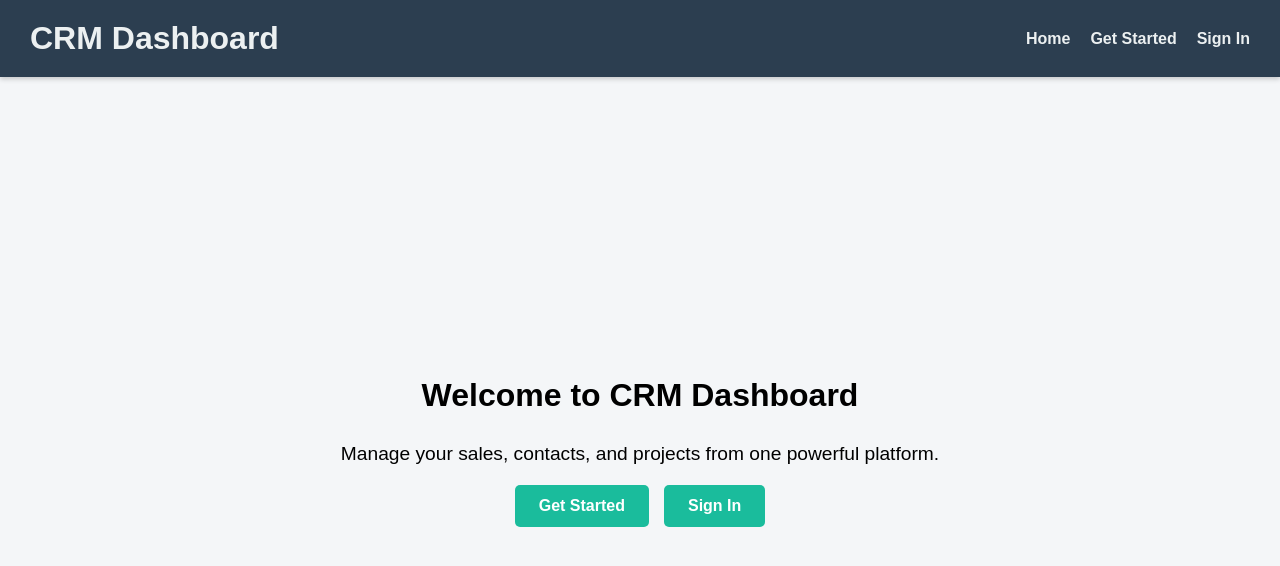
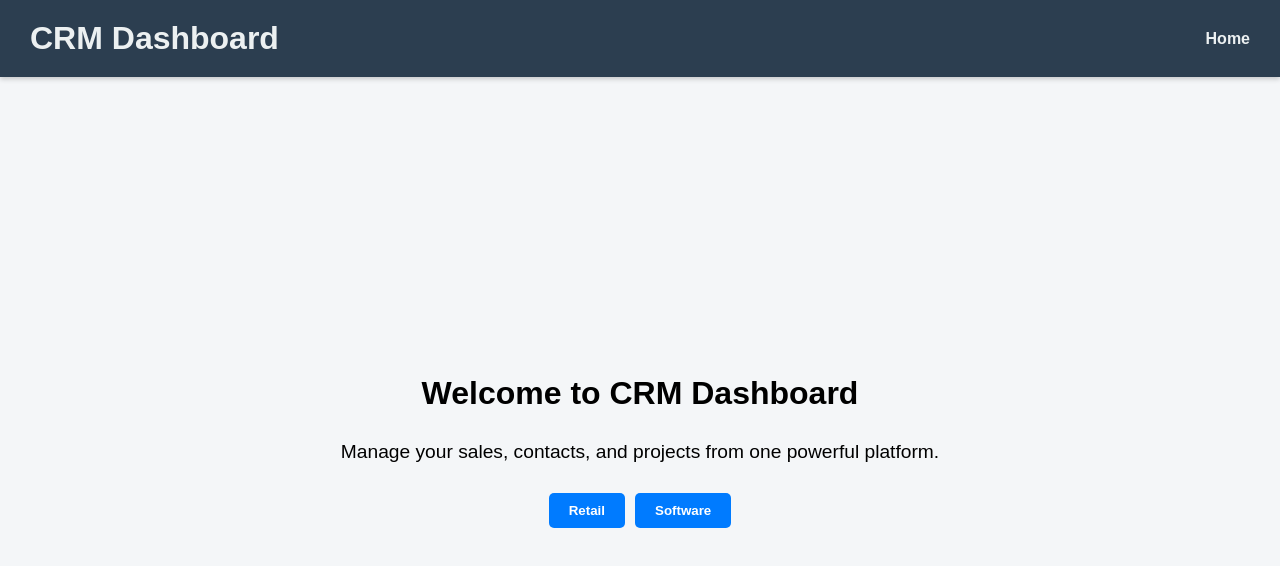
Before and after one commit to soorya-thejus/capstone, a React (Create React App) app in the folder Frontend/sales-crm-dashboard/: page / in a window 1280 px wide. Shown: the top 566 px of the page. Built offline with nearby package versions, Linux system fonts and the light colour scheme.

Commit message:
changed home with two options

```diff
--- a/Frontend/sales-crm-dashboard/src/components/Topbar.tsx
+++ b/Frontend/sales-crm-dashboard/src/components/Topbar.tsx
@@ -8,8 +8,6 @@ const Topbar: React.FC = () => {
       <h1>CRM Dashboard</h1>
       <nav className={styles.navLinks}>
         <Link to="/" className={styles.link}>Home</Link> {/* Added Home link */}
-        <Link to="/signup" className={styles.link}>Get Started</Link>
-        <Link to="/signin" className={styles.link}>Sign In</Link>
       </nav>
     </div>
   );
--- a/Frontend/sales-crm-dashboard/src/pages/Home.tsx
+++ b/Frontend/sales-crm-dashboard/src/pages/Home.tsx
@@ -1,18 +1,30 @@
 import React from 'react';
-import { Link } from 'react-router-dom';
+import { Link, useNavigate } from 'react-router-dom';
 import styles from '../styles/home.module.css';
-import Topbar from '../components/Topbar'; // Import the Topbar component
+import Topbar from '../components/Topbar';
 
 const Home: React.FC = () => {
+  const navigate = useNavigate();
+
+  const handleRetailClick = () => {
+    // Route to the retail service
+    navigate('/retail');
+  };
+
+  const handleSoftwareClick = () => {
+    // Route to CRM signup page
+    navigate('/signup');
+  };
+
   return (
     <div className={styles.homeContainer}>
-      <Topbar /> {/* Include the Topbar component */}
+      <Topbar />
       <main className={styles.mainContent}>
         <h2>Welcome to CRM Dashboard</h2>
         <p>Manage your sales, contacts, and projects from one powerful platform.</p>
         <div className={styles.buttons}>
-          <Link to="/signup" className={styles.button}>Get Started</Link>
-          <Link to="/signin" className={styles.button}>Sign In</Link>
+          <button onClick={handleRetailClick} className={styles.button}>Retail</button>
+          <button onClick={handleSoftwareClick} className={styles.button}>Software</button>
         </div>
       </main>
     </div>
--- a/Frontend/sales-crm-dashboard/src/styles/home.module.css
+++ b/Frontend/sales-crm-dashboard/src/styles/home.module.css
@@ -85,3 +85,21 @@
 .button:hover {
     background-color: #16a085; /* Darker shade on hover */
 }
+.buttons {
+  display: flex;
+  gap: 10px;
+}
+
+.button {
+  padding: 10px 20px;
+  background-color: #007bff;
+  color: white;
+  border: none;
+  border-radius: 5px;
+  cursor: pointer;
+  transition: background-color 0.3s ease;
+}
+
+.button:hover {
+  background-color: #0056b3;
+}
```
